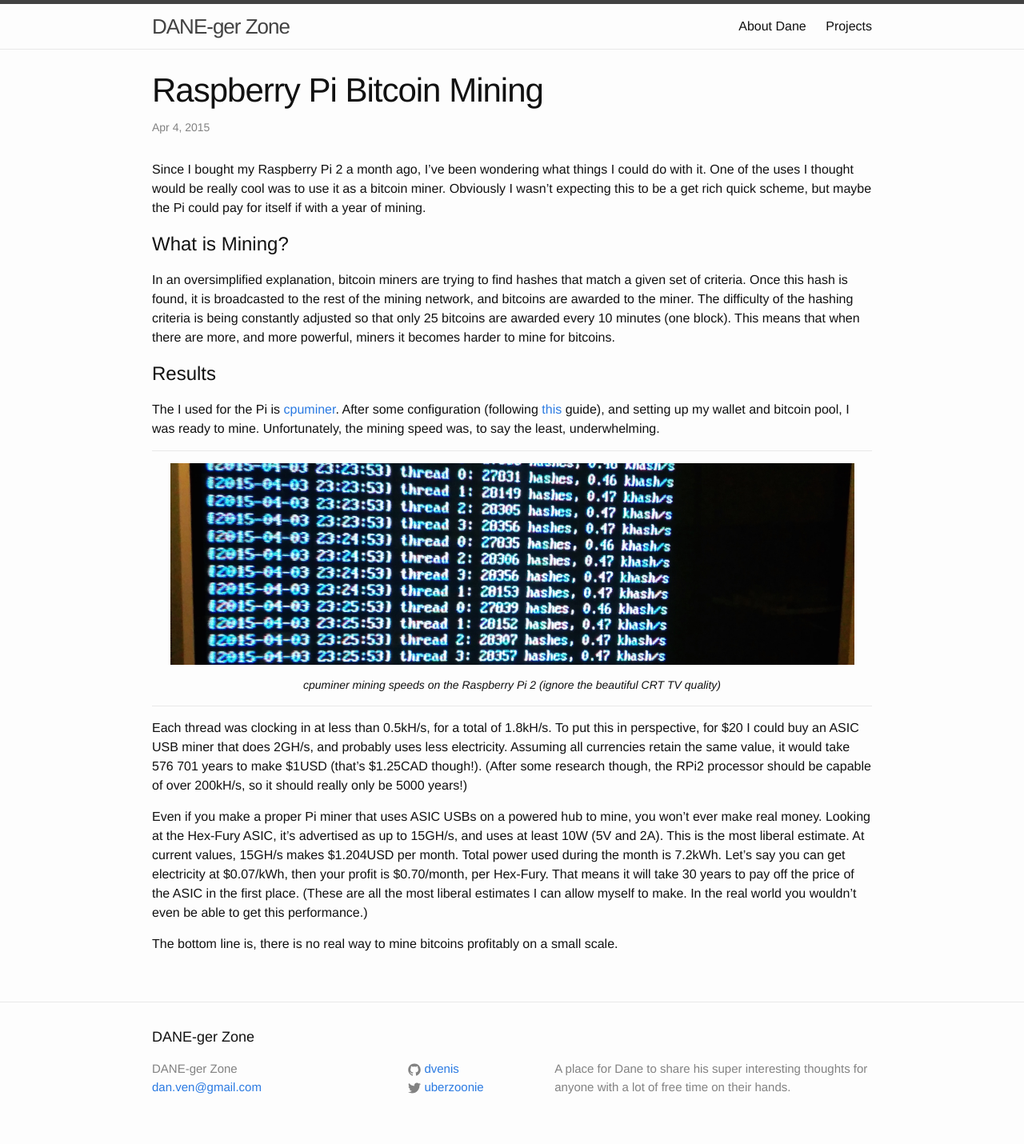
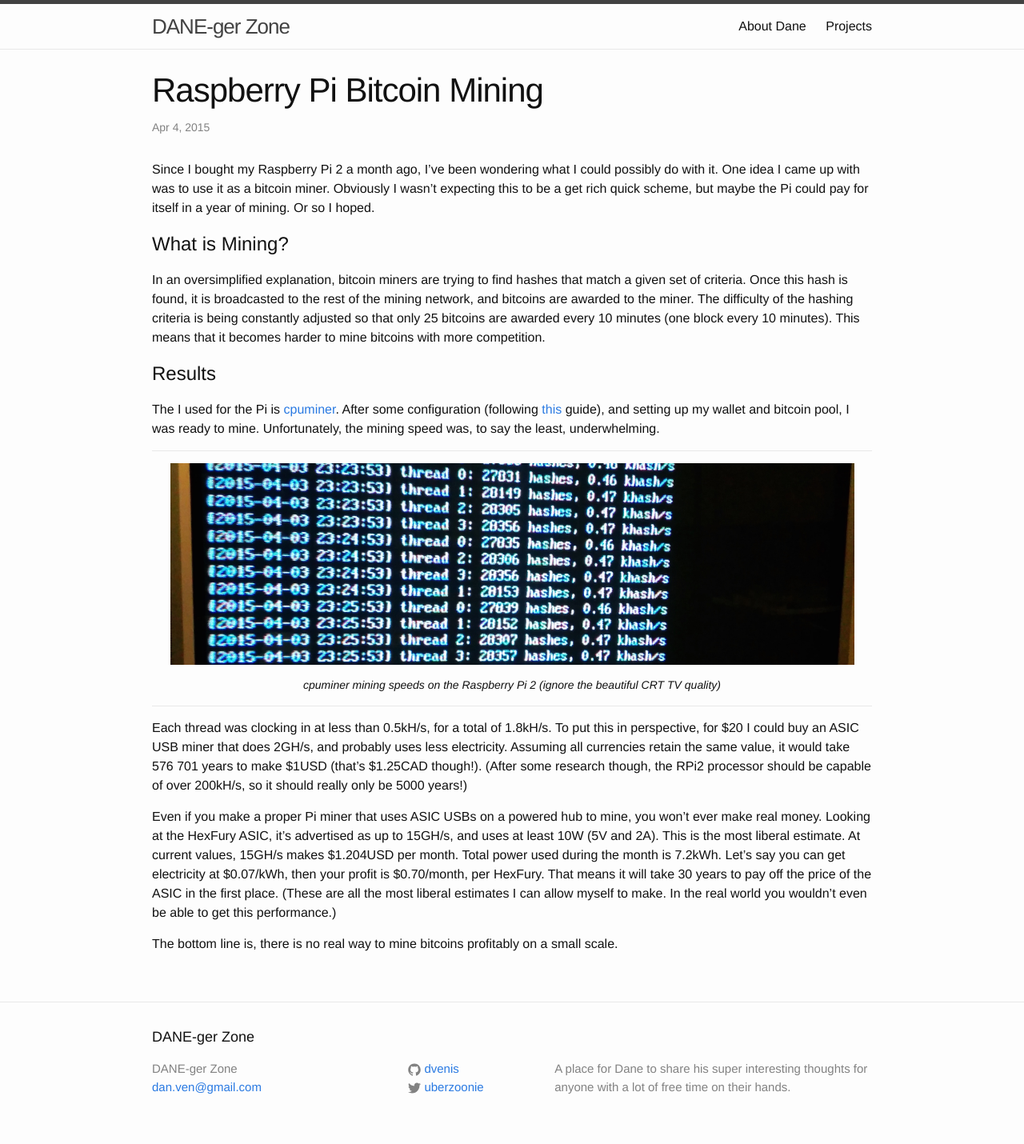
Before and after one commit to dvenis/dvenis.github.io, a Jekyll site: the page built from _posts/2015-04-03-raspberry-pi-bitcoin-mining.md, in a window 1280 px wide. Shown: the whole page at 80% size. Built offline with Jekyll 4.4.1, drawn with Linux system fonts in a browser that asks for light colours.

Commit message:
Fixed some grammar mistakes in the recent post and in projects page.

```diff
--- a/_posts/2015-04-03-raspberry-pi-bitcoin-mining.md
+++ b/_posts/2015-04-03-raspberry-pi-bitcoin-mining.md
@@ -5,11 +5,11 @@ date:   2015-04-04 09:41:00
 tags: bitcoin raspberry-pi research
 ---
 
-Since I bought my Raspberry Pi 2 a month ago, I've been wondering what things I could do with it. One of the uses I thought would be really cool was to use it as a bitcoin miner. Obviously I wasn't expecting this to be a get rich quick scheme, but maybe the Pi could pay for itself if with a year of mining.
+Since I bought my Raspberry Pi 2 a month ago, I've been wondering what I could possibly do with it. One idea I came up with was to use it as a bitcoin miner. Obviously I wasn't expecting this to be a get rich quick scheme, but maybe the Pi could pay for itself in a year of mining. Or so I hoped.
 
 #What is Mining?
 
-In an oversimplified explanation, bitcoin miners are trying to find hashes that match a given set of criteria. Once this hash is found, it is broadcasted to the rest of the mining network, and bitcoins are awarded to the miner. The difficulty of the hashing criteria is being constantly adjusted so that only 25 bitcoins are awarded every 10 minutes (one block). This means that when there are more, and more powerful, miners it becomes harder to mine for bitcoins.
+In an oversimplified explanation, bitcoin miners are trying to find hashes that match a given set of criteria. Once this hash is found, it is broadcasted to the rest of the mining network, and bitcoins are awarded to the miner. The difficulty of the hashing criteria is being constantly adjusted so that only 25 bitcoins are awarded every 10 minutes (one block every 10 minutes). This means that it becomes harder to mine bitcoins with more competition.
 
 #Results
 
@@ -20,6 +20,6 @@ The I used for the Pi is [cpuminer](http://sourceforge.net/projects/cpuminer/).
 
 Each thread was clocking in at less than 0.5kH/s, for a total of 1.8kH/s. To put this in perspective, for $20 I could buy an ASIC USB miner that does 2GH/s, and probably uses less electricity. Assuming all currencies retain the same value, it would take 576 701 years to make $1USD (that's $1.25CAD though!). (After some research though, the RPi2 processor should be capable of over 200kH/s, so it should really only be 5000 years!)
 
-Even if you make a proper Pi miner that uses ASIC USBs on a powered hub to mine, you won't ever make real money. Looking at the Hex-Fury ASIC, it's advertised as up to 15GH/s, and uses at least 10W (5V and 2A). This is the most liberal estimate. At current values, 15GH/s makes $1.204USD per month. Total power used during the month is 7.2kWh. Let's say you can get electricity at $0.07/kWh, then your profit is $0.70/month, per Hex-Fury. That means it will take 30 years to pay off the price of the ASIC in the first place. (These are all the most liberal estimates I can allow myself to make. In the real world you wouldn't even be able to get this performance.)
+Even if you make a proper Pi miner that uses ASIC USBs on a powered hub to mine, you won't ever make real money. Looking at the HexFury ASIC, it's advertised as up to 15GH/s, and uses at least 10W (5V and 2A). This is the most liberal estimate. At current values, 15GH/s makes $1.204USD per month. Total power used during the month is 7.2kWh. Let's say you can get electricity at $0.07/kWh, then your profit is $0.70/month, per HexFury. That means it will take 30 years to pay off the price of the ASIC in the first place. (These are all the most liberal estimates I can allow myself to make. In the real world you wouldn't even be able to get this performance.)
 
 The bottom line is, there is no real way to mine bitcoins profitably on a small scale.
```
Also changed, not shown: projects.md (+1 -1 lines).
